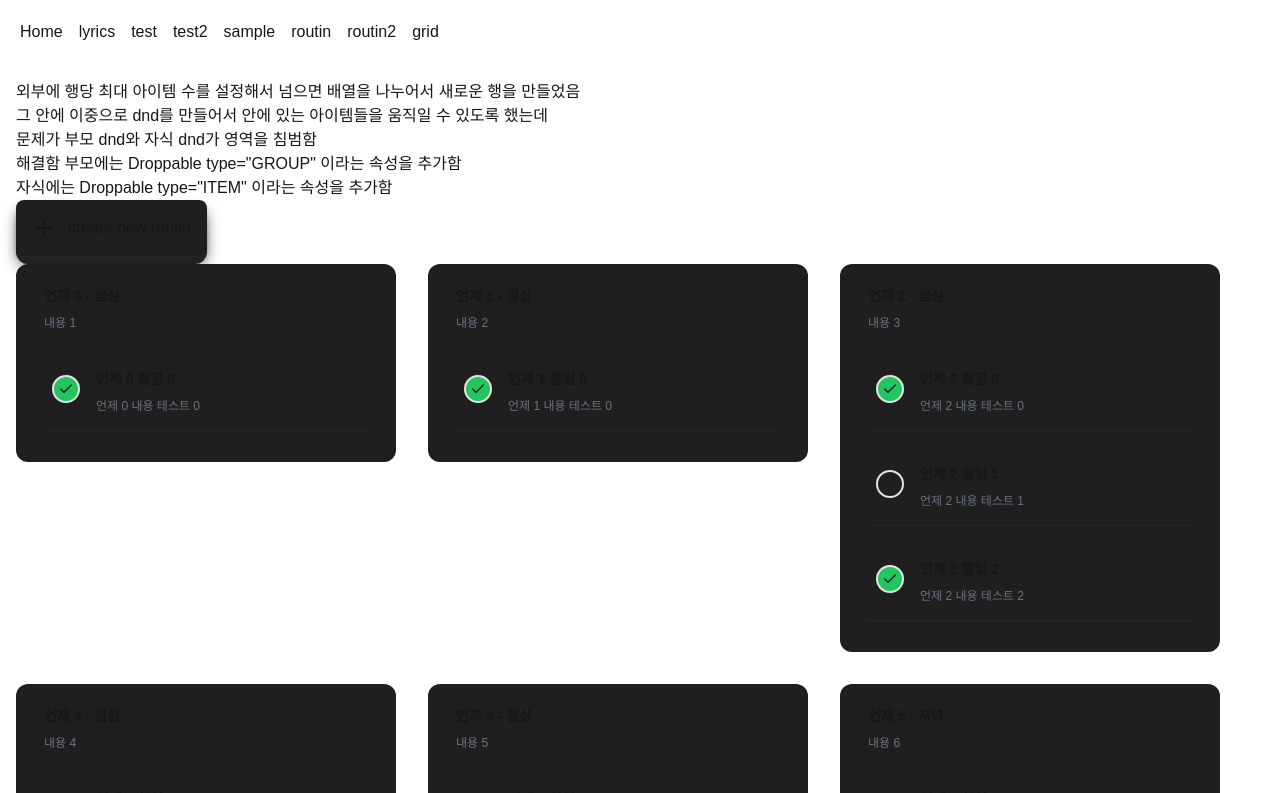
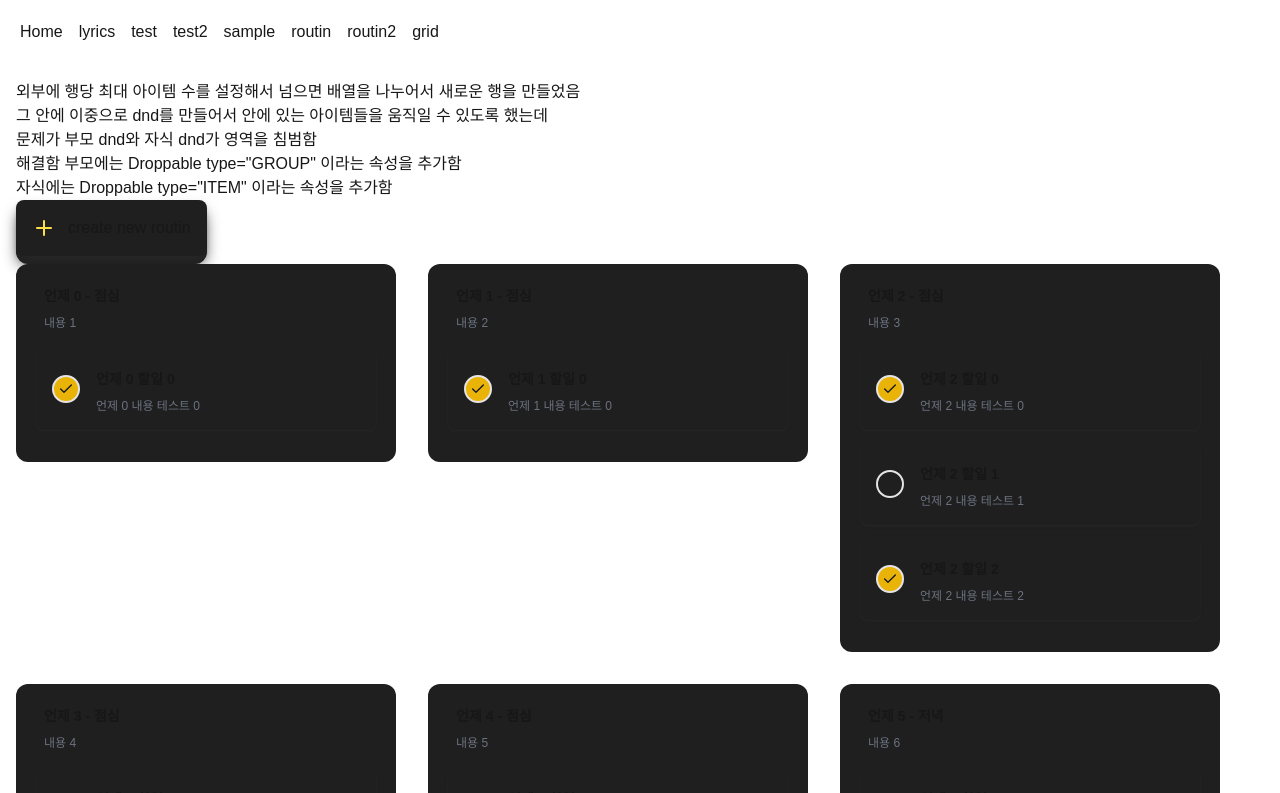
Before and after one commit to KIMLENDING/beautiful-dnd-Example, a Next.js app: page /routin in a window 1280 px wide. Shown: the top 793 px of the page. Built offline with nearby package versions, Linux system fonts and the light colour scheme.

Commit message:
리드미

```diff
--- a/components/Routin.tsx
+++ b/components/Routin.tsx
@@ -2,7 +2,7 @@
 "use client";
 import { cn } from '@/utils/utils';
 import { Check, Ellipsis, PencilOff, Plus, Trash2 } from 'lucide-react';
-import { use, useEffect, useState } from 'react';
+import { useEffect, useState } from 'react';
 import { DragDropContext, Draggable, Droppable, DropResult } from 'react-beautiful-dnd';
 
 import { chunkArray } from '@/utils/DargAndDropUtil';
@@ -58,8 +58,8 @@ interface DropDownComponent2Props {
 }
 const DropDownComponent2 = (props: DropDownComponent2Props) => {
     return (
-        <DropdownMenu >
-            <DropdownMenuTrigger> <Ellipsis /> </DropdownMenuTrigger>
+        <DropdownMenu >{/** 부모 컴포넌트 옵션 */}
+            <DropdownMenuTrigger> <Ellipsis className='text-yellow-400' /> </DropdownMenuTrigger>
             <DropdownMenuContent className='bg-[#1F1F1F] text-gray-100'>
                 <DropdownMenuItem className='p-0' >
                     <button className='flex flex-row items-center justify-between gap-4 w-full m-2'
@@ -92,8 +92,8 @@ interface DropDownComponentProps {
 }
 const DropDownComponent = (props: DropDownComponentProps) => {
     return (
-        <DropdownMenu >
-            <DropdownMenuTrigger> <Ellipsis /> </DropdownMenuTrigger>
+        <DropdownMenu >{/** 자식 컴포넌트 옵션 */}
+            <DropdownMenuTrigger> <Ellipsis className='text-yellow-400' /> </DropdownMenuTrigger>
             <DropdownMenuContent className='bg-[#1F1F1F] text-gray-100'>
                 <DropdownMenuItem className='p-0'>
                     <button className='flex flex-row items-center justify-between gap-4 w-full m-2'
@@ -116,12 +116,13 @@ const DropDownComponent = (props: DropDownComponentProps) => {
 
 
 
-function useWindowSize() {
+const Routin = () => {
+    const [mockData, setMockData] = useState<MockData[]>(mockData2);
     const [windowSize, setWindowSize] = useState({
         width: window.innerWidth,
         height: window.innerHeight,
     });
-
+    const [maxItemsPerRow, setmaxItemsPerRow] = useState(4);// 한 행당 최대 아이템 수 설정
     useEffect(() => {
         // 윈도우 리사이즈 이벤트 핸들러
         function handleResize() {
@@ -139,25 +140,18 @@ function useWindowSize() {
             window.removeEventListener('resize', handleResize);
         };
     }, []);
-
-    return windowSize;
-}
-const Routin = () => {
-    const [mockData, setMockData] = useState(mockData2);
-    const { width, height } = useWindowSize();
-    const [maxItemsPerRow, setmaxItemsPerRow] = useState(4);// 한 행당 최대 아이템 수 설정
     useEffect(() => {
-        if (width < 768) {
+        if (windowSize.width < 768) {
             setmaxItemsPerRow(1);
-        } else if (width >= 768 && width < 1236) {
+        } else if (windowSize.width >= 768 && windowSize.width < 1236) {
             setmaxItemsPerRow(2);
-        } else if (width >= 1236 && width < 1651) {
+        } else if (windowSize.width >= 1236 && windowSize.width < 1651) {
             setmaxItemsPerRow(3);
         }
         else {
             setmaxItemsPerRow(4);
         }
-    }, [width, height]);
+    }, [windowSize]);
     // --- Mock 데이터
     // --- requestAnimationFrame 초기화
     const [enabled, setEnabled] = useState(false); // 드래그 앤 드롭 활성화 여부
@@ -175,7 +169,7 @@ const Routin = () => {
 
     const maxWidth = 1000; // 최대 레이아웃 너비 설정
 
-    const chunkedMockData = chunkArray(mockData, maxWidth, maxItemsPerRow);
+    const chunkedMockData = chunkArray(mockData, maxWidth, maxItemsPerRow); // 최대 너비에 따라 배열을 나눔
 
     useEffect(() => {
         if (scrollToId && scrollRefs.current[scrollToId]) {
@@ -199,7 +193,7 @@ const Routin = () => {
             chunkedMockData[destChunkIndex].splice(destination.index, 0, movedItem);
 
             const flattenedMockData = chunkedMockData.flat();
-            flattenedMockData.forEach((item, index) => {
+            flattenedMockData.forEach((item: any, index: any) => {
                 item.indexDB = index;
             });
 
@@ -331,7 +325,7 @@ const Routin = () => {
             <div>{'해결함 부모에는 Droppable type="GROUP" 이라는 속성을 추가함'}</div>
             <div>{'자식에는 Droppable type="ITEM" 이라는 속성을 추가함'}</div>
             <DragDropContext onDragEnd={onDragEnd}>
-                {addTodo && edit ? (<> {/*부모 추가 모드  edit을 넣은 이유는 addTodd만 쓰면 다를 수정 모드일때 항 상 켜져서*/}
+                {addTodo && edit ? (<> {/*부모 추가 모드(데이터 입력 모드)  edit을 넣은 이유는 addTodd만 쓰면 다를 수정 모드일때 항 상 켜져서*/}
                     <div className='flex w-fit bg-[#1F1F1F] h-fit items-center justify-center rounded-xl'>
                         <div className='flex flex-col gap-3 rounded-lg bg-[#1F1F1F] p-4 transition-shadow group hover:ring-1 hover:ring-gray-300 shadow-lg shadow-[#272727]'>
                             <div className="flex justify-between items-center gap-3">
@@ -351,23 +345,23 @@ const Routin = () => {
                                     setEdit(false);
                                     setTitle('');
                                     setDiscription('');
-                                }}><Check /></button>
+                                }}><Check className='text-yellow-300' /></button>
                             </div>
-                            <input type="text" placeholder='부제목' value='' onChange={(e) => { setDiscription(e.target.value) }} className="text-xs text-gray-500 border-white border-b-2 bg-transparent" />
+                            <input type="text" placeholder='부제목' value={discription} onChange={(e) => { setDiscription(e.target.value) }} className="text-xs text-gray-500 border-white border-b-2 bg-transparent" />
                         </div>
                     </div>
-                </>) : (<>
+                </>) : (<> {/*부모 추가 모드(데이터 입력 모드) 아닐때 상시 보이는 추가 버튼 */}
                     <div className='flex w-fit bg-[#1F1F1F] h-fit items-center justify-center rounded-xl pb-2'>
                         <div className={cn(
                             'flex flex-row gap-3 rounded-lg bg-[#1F1F1F] p-4 transition-shadow group hover:ring-1 hover:ring-gray-300 shadow-lg shadow-[#272727]',
                         )} onClick={() => { setAddTodo(true); setEdit(true) }}
                         >
-                            <Plus />
+                            <Plus className='text-yellow-300' />
                             <p>create new routin</p>
                         </div>
                     </div>
                 </>)}
-                {chunkedMockData.map((chunk, chunkIndex) => (
+                {chunkedMockData.map((chunk: any, chunkIndex: any) => (
                     <Droppable droppableId={`row-${chunkIndex}`} direction='horizontal' key={chunkIndex} type="GROUP">
                         {(provided) => (
                             <div
@@ -375,7 +369,7 @@ const Routin = () => {
                                 {...provided.droppableProps}
                                 className="flex flex-wrap gap-8 w-full mb-8"
                             >
-                                {chunk.map((Data, index2) => (
+                                {chunk.map((Data: any, index2: any) => (
                                     <Draggable key={Data._id} draggableId={Data._id} index={index2} >
                                         {(provided) => (
                                             <div
@@ -401,7 +395,7 @@ const Routin = () => {
                                                                     <div className='flex flex-col w-full gap-1'>
                                                                         <div className="flex justify-between items-center">
                                                                             <input type="text" value={title} onChange={(e) => { setTitle(e.target.value) }} className="text-sm font-semibold border-white border-b-2 bg-transparent" />
-                                                                            <button onClick={handleEdit2(Data._id)}><Check /></button>
+                                                                            <button onClick={handleEdit2(Data._id)}><Check className='text-yellow-300' /></button>
                                                                         </div>
                                                                         <input type="text" value={discription} onChange={(e) => { setDiscription(e.target.value) }} className="text-xs text-gray-500 border-white border-b-2 bg-transparent" />
                                                                     </div>
@@ -445,7 +439,7 @@ const Routin = () => {
                                                                                 >
                                                                                     {edit && choiseTodo === todo._id ? (<>{/*자식 수정 모드 */}
                                                                                         <div className='flex flex-row gap-4 items-center'>
-                                                                                            <button onClick={handleCompleted(todo._id)} className={cn("duration-300 transition-all p-1 text-xs font-semibold text-gray-900 rounded-full border-2 w-fit h-fit", todo.completed ? 'bg-green-500' : 'bg-opacity-0')}>
+                                                                                            <button onClick={handleCompleted(todo._id)} className={cn("duration-300 transition-all p-1 text-xs font-semibold text-gray-900 rounded-full border-2 w-fit h-fit", todo.completed ? 'bg-yellow-500' : 'bg-opacity-0')}>
                                                                                                 {todo.completed ? <Check size={16} /> : <><Check size={16} className='opacity-0' /></>}
                                                                                             </button>
                                                                                             <div className='flex flex-col w-full gap-1'>
@@ -456,9 +450,9 @@ const Routin = () => {
                                                                                                 <input type="text" value={discription} placeholder='부제목' onChange={(e) => { setDiscription(e.target.value) }} className="text-xs text-gray-500 border-white border-b-2 bg-transparent" />
                                                                                             </div>
                                                                                         </div>
-                                                                                    </>) : (<>
+                                                                                    </>) : (<>{/*자식 수정 모드 아닐때 */}
                                                                                         <div className='flex flex-row gap-4 items-center group '>
-                                                                                            <button onClick={handleCompleted(todo._id)} className={cn("duration-300 transition-all p-1 text-xs font-semibold text-gray-900 rounded-full border-2 w-fit h-fit", todo.completed ? 'bg-green-500' : 'bg-opacity-0')}>
+                                                                                            <button onClick={handleCompleted(todo._id)} className={cn("duration-300 transition-all p-1 text-xs font-semibold text-gray-900 rounded-full border-2 w-fit h-fit", todo.completed ? 'bg-yellow-500' : 'bg-opacity-0')}>
                                                                                                 {todo.completed ? <Check size={16} /> : <><Check size={16} className='opacity-0' /></>}
                                                                                             </button>
                                                                                             <div className='flex flex-col w-full gap-1 '>
@@ -515,7 +509,7 @@ const Routin = () => {
                                                                                         return;
                                                                                     }
                                                                                 }
-                                                                            }}><Check /></button>
+                                                                            }}><Check className='text-yellow-300' /></button>
                                                                         </div>
                                                                         <input type="text" placeholder='부제목' value={discription} onChange={(e) => { setDiscription(e.target.value) }} className="text-xs text-gray-500 border-white border-b-2 bg-transparent" />
                                                                     </div>
@@ -523,7 +517,7 @@ const Routin = () => {
                                                             </>) :
                                                                 (<>
                                                                     <div className='flex w-full justify-center ' onClick={() => { setAddTodo(true); setChoisePId(Data._id) }}>
-                                                                        <Plus className='duration-300 transition-all h-0  opacity-0 group-hover:opacity-100 group-hover:h-[24px]' />
+                                                                        <Plus className='duration-300 transition-all h-0  opacity-0 group-hover:opacity-100 group-hover:h-[24px] group-hover:text-yellow-400' />
                                                                     </div>
                                                                 </>)}
                                                         </div>
--- a/utils/DargAndDropUtil.ts
+++ b/utils/DargAndDropUtil.ts
@@ -30,9 +30,12 @@ function getTextWidth(content: any) {
 }
 
 export function chunkArray(array: any[], maxWidth = 1700, maxItemsPerRow = 5) {
-    const tempArray = [];
+    const tempArray: any = [];
     let currentRow = [];
     let currentWidth = 0;
+    if (array.length === 0) {
+        return tempArray;
+    }
 
     for (let i = 0; i < array.length; i++) {
         const itemWidth = getTextWidth(array[i].content);
```
Also changed, not shown: 1 other file (tests, documents, lock files or other folders).
